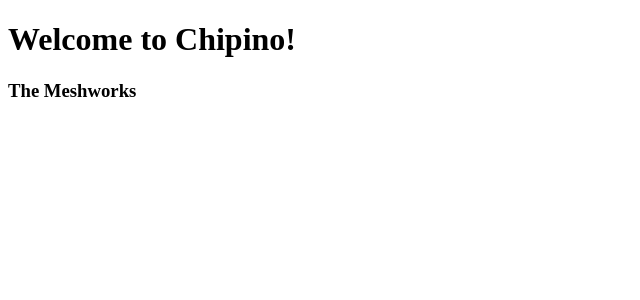
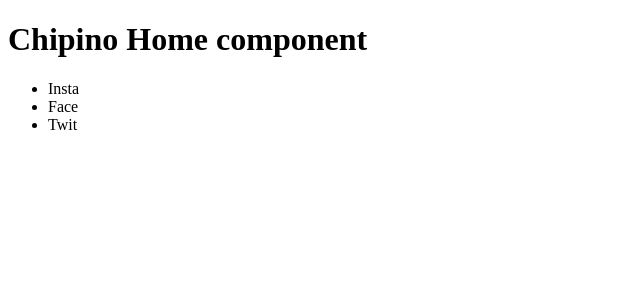
Before and after one commit to harjot85/chipino-frontend, a React (Create React App) app: page / in a window 1280 px wide. Shown: the top 300 px of the page, without its empty margins (0-640 px from the left). Built offline with nearby package versions, Linux system fonts and the light colour scheme.

Commit message:
Add BrowserRouter to the application

```diff
--- a/package.json
+++ b/package.json
@@ -5,6 +5,7 @@
   "dependencies": {
     "react": "^16.8.4",
     "react-dom": "^16.8.4",
+    "react-router-dom": "^5.0.0",
     "react-scripts": "2.1.8"
   },
   "scripts": {
--- a/src/App.js
+++ b/src/App.js
@@ -1,12 +1,15 @@
 import React, { Component } from "react";
+import { BrowserRouter as Router, Route } from "react-router-dom";
+import Home from "./pages/home/home";
+import Footer from "./components/footer/footer";
 
 class App extends Component {
   render() {
     return (
-      <div className="App">
-        <h1>Welcome to Chipino!</h1>
-        <h3>The Meshworks</h3>
-      </div>
+      <Router>
+        <Route path="/" component={Home} />
+        <Route path="/footer" component={Footer} />
+      </Router>
     );
   }
 }
--- a/src/components/footer/footer.js
+++ b/src/components/footer/footer.js
@@ -1,11 +1,15 @@
-import React from 'react'
+
 import React, { Component } from 'react'
 
 export default class Footer extends Component {
   render() {
     return (
       <div>
-
+        <ul>
+          <li>Insta</li>
+          <li>Face</li>
+          <li>Twit</li>
+        </ul>
       </div>
     )
   }
--- a/src/pages/home/home.js
+++ b/src/pages/home/home.js
@@ -1,12 +1,13 @@
-import React from 'react'
 import React, { Component } from 'react'
+import Footer from "../../components/footer/footer";
 
 export default class Home extends Component {
   render() {
     return (
-      <div>
-
-      </div>
+      <React.Fragment>
+        <h1>Chipino Home component</h1>
+        <Footer />
+      </React.Fragment>
     )
   }
 }
```
Also changed, not shown: 2 other files (tests, documents, lock files or other folders).
